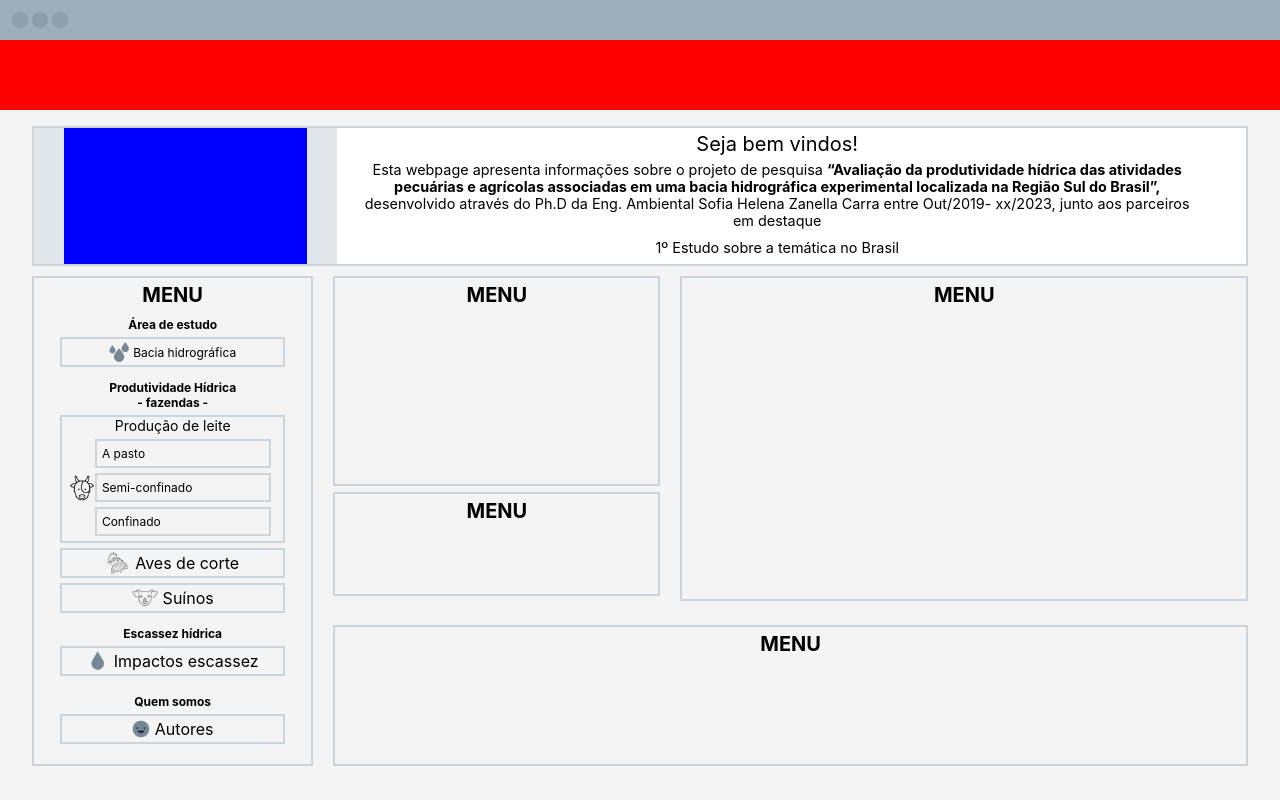
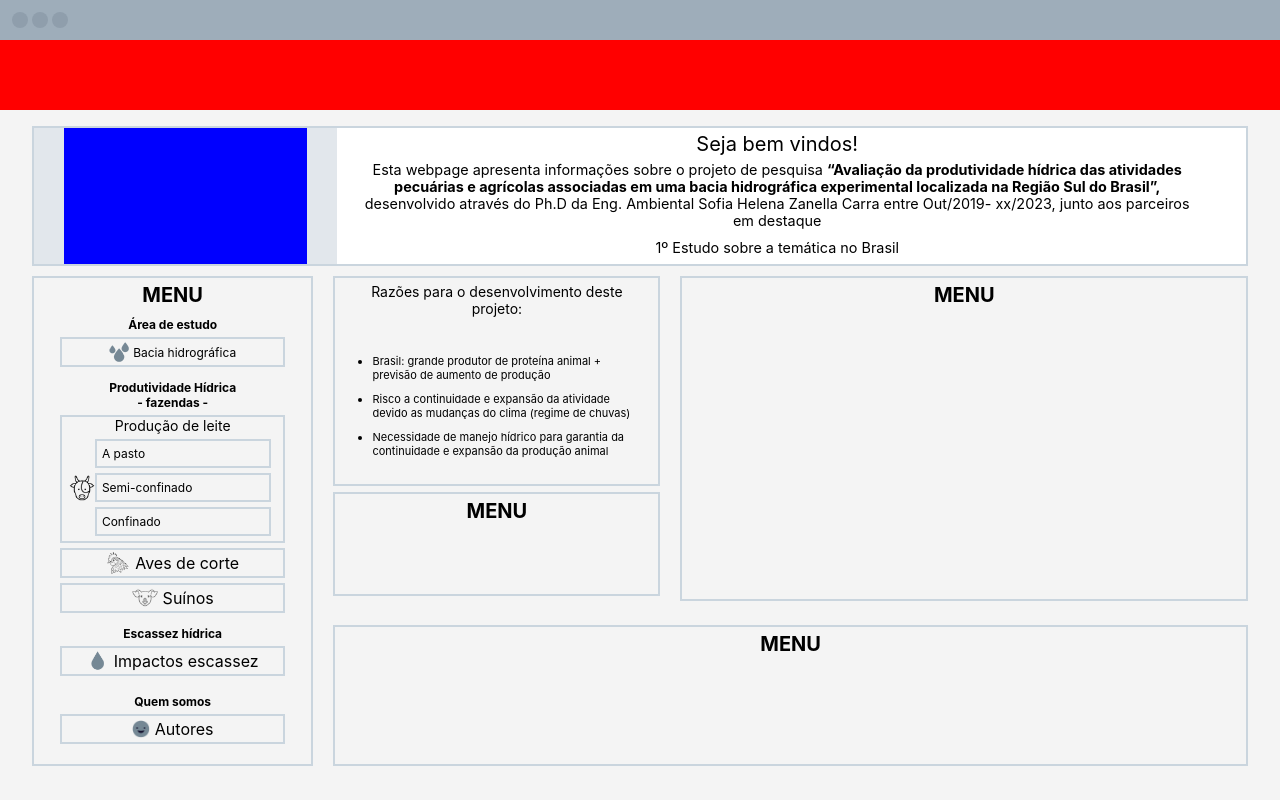
Before and after one commit to GeovaniMoura/app-g, a React (Create React App) app: page / in a window 1280 px wide. Built offline with nearby package versions, Linux system fonts and the light colour scheme; the HTML template or start-up script is replaced by a standard one.

Commit message:
feat: Project Reason dones

```diff
--- /dev/null
+++ b/src/components/ProjectReasons/index.tsx
@@ -0,0 +1,22 @@
+import * as S from './styles';
+
+function ProjectReasons() {
+  return (
+    <S.ContainerProjectReasons>
+      <S.ProjectReasonsTitleContainer>
+        <p>
+          Razões para o desenvolvimento deste projeto:
+        </p>
+      </S.ProjectReasonsTitleContainer>
+      <S.BulletListContainer>
+        <S.BulletList>
+          <S.LiBulletList>Brasil: grande produtor de proteína animal + previsão de aumento de produção</S.LiBulletList>
+          <S.LiBulletList>Risco a continuidade e expansão da atividade devido as mudanças do clima (regime de chuvas)</S.LiBulletList>
+          <S.LiBulletList>Necessidade de manejo hídrico para garantia da continuidade e expansão da produção animal</S.LiBulletList>
+        </S.BulletList>
+      </S.BulletListContainer>
+    </S.ContainerProjectReasons>
+  )
+}
+
+export default ProjectReasons;
--- /dev/null
+++ b/src/components/ProjectReasons/styles.ts
@@ -0,0 +1,40 @@
+import styled from "styled-components";
+
+export const ContainerProjectReasons = styled.div`
+  display: flex;
+  flex-direction: column;
+  align-items: center;
+  justify-content: center;
+  width: 100%;
+  height: 60%;
+  border: 2px solid #CAD5DE;
+  margin: 0 20px;
+`
+
+export const ProjectReasonsTitleContainer = styled.div`
+  display: flex;
+  width: 80%;
+  height: 30%;
+  text-align: center;
+  font-size: 14px;
+  margin-top: 5px;
+`
+
+export const BulletListContainer = styled.div`
+  display: flex;
+  justify-content: center;
+  align-items: center;
+  width: 90%;
+  margin-left: 22px;
+  height: 100%;
+  box-sizing: border-box;
+`
+
+export const BulletList = styled.ul`
+  width: 100%;
+`
+
+export const LiBulletList = styled.li`
+  font-size: 11px;
+  margin: 10px;
+`
--- a/src/pages/home/index.tsx
+++ b/src/pages/home/index.tsx
@@ -1,5 +1,6 @@
 import AsideBar from "../../components/AsideBar";
 import Header from "../../components/Header";
+import ProjectReasons from "../../components/ProjectReasons";
 import Welcome from "../../components/Welcome";
 import * as S from './styles';
 
@@ -24,9 +25,7 @@ function Home() {
 
               <S.ContainerFarmsAndReasons>
 
-                <S.ContainerProjectReasons>
-                  <h1 style={{ fontSize: 20, margin: 5 }}>MENU</h1>
-                </S.ContainerProjectReasons>
+                <ProjectReasons />
 
                 <S.ContainerEvaluatedFarms>
                   <h1 style={{ fontSize: 20, margin: 5 }}>MENU</h1>
--- a/src/pages/home/styles.ts
+++ b/src/pages/home/styles.ts
@@ -39,15 +39,6 @@ export const ContainerFarmsAndReasons = styled.div`
   height: 100%;
 `
 
-export const ContainerProjectReasons = styled.div`
-  display: flex;
-  width: 100%;
-  height: 60%;
-  border: 2px solid #CAD5DE;
-  margin: 0 20px;
-  justify-content: center;
-`
-
 export const ContainerEvaluatedFarms = styled.div`
   display: flex;
   width: 100%;
```
